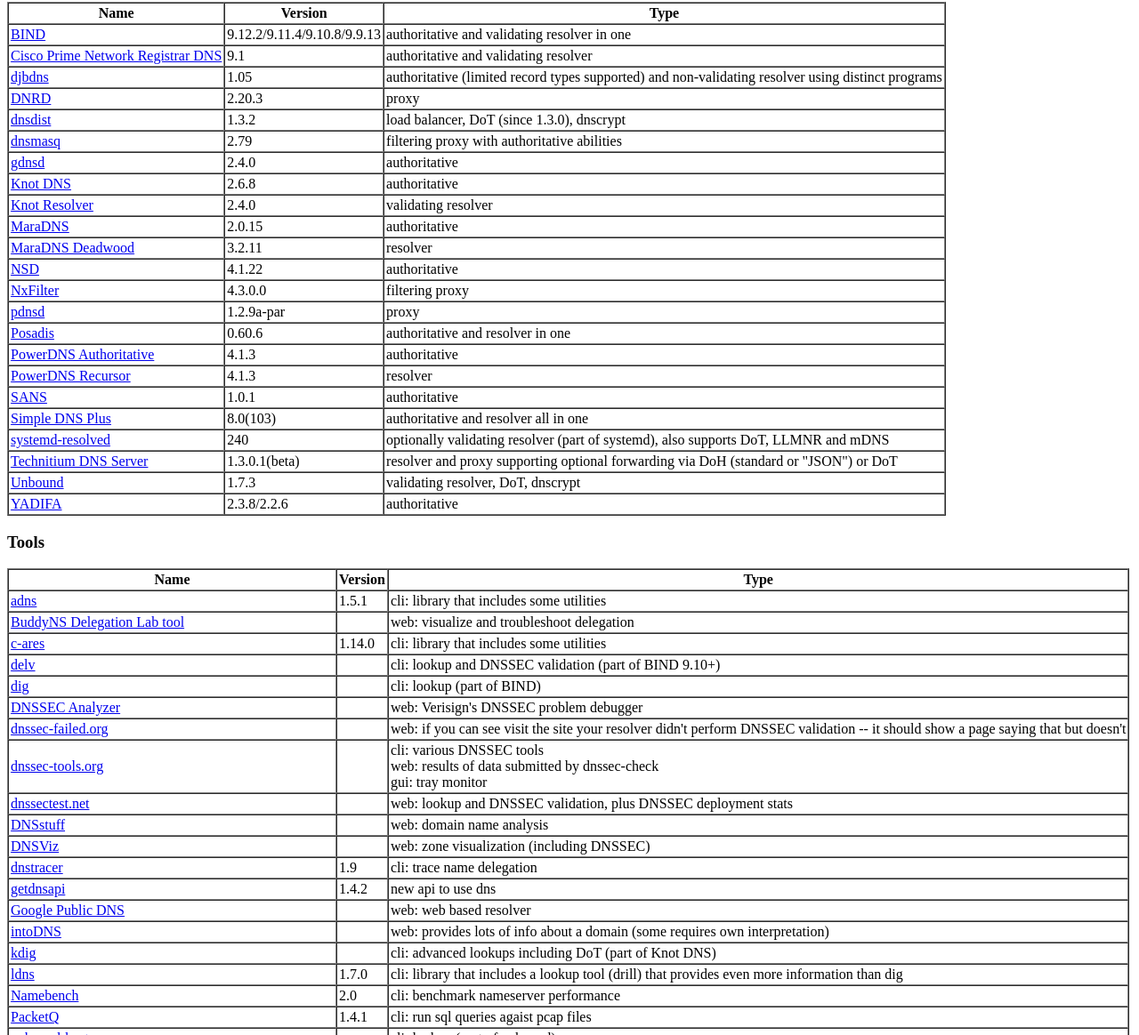
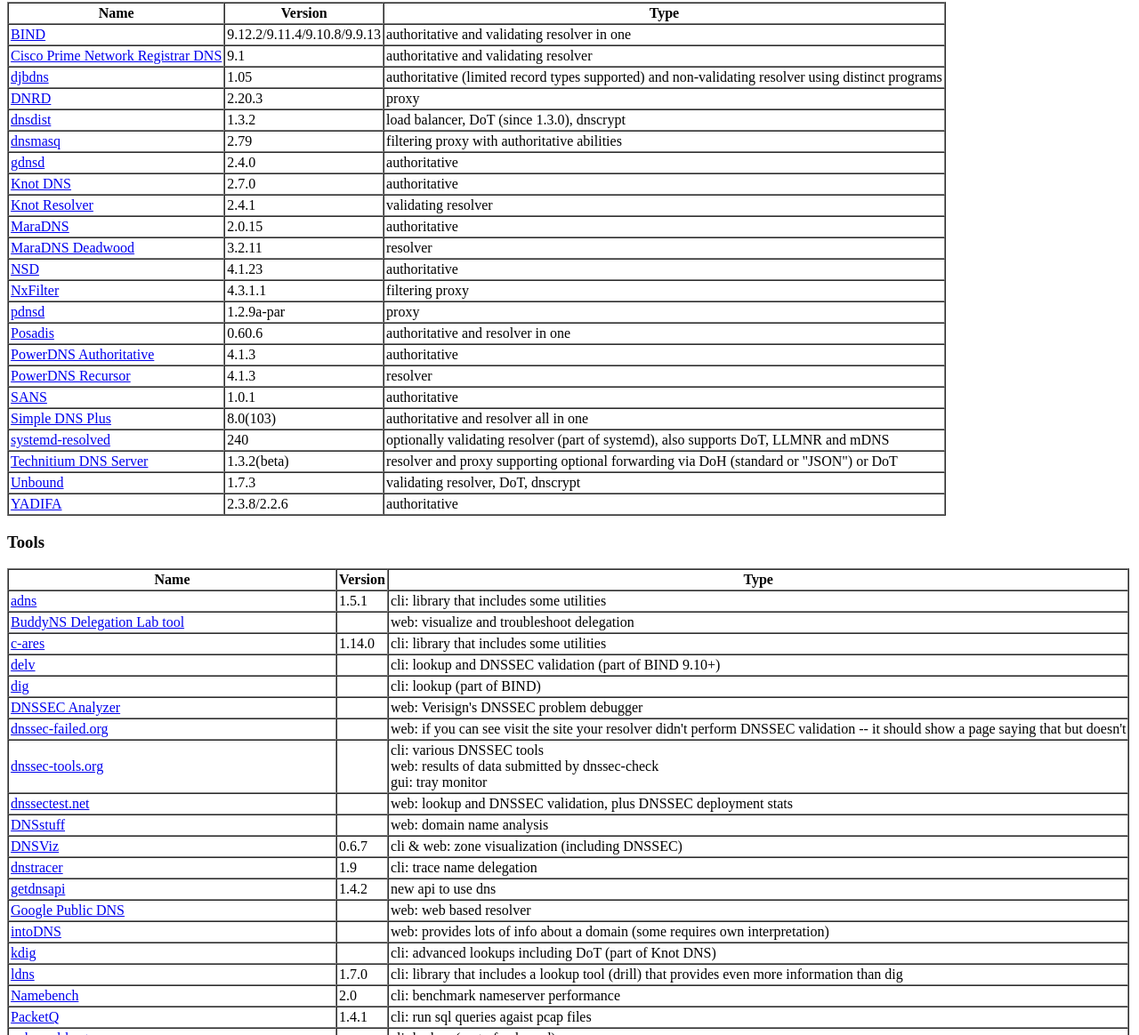
Before and after one commit to dns-channel/dns-channel.github.io, a plain HTML site: page index.html in a window 1280 px wide. Shown: the part 587-1751 px from the top of the page at 89% size. Drawn offline with Linux system fonts and the light colour scheme.

Commit message:
new version of knot auth and recursor, nsd, nxfilter and technitium dnsviz is available as a cli tool and add its version

```diff
--- a/index.html
+++ b/index.html
@@ -56,12 +56,12 @@
 <tr><td><a target="_blank" href="https://dnsdist.org/">dnsdist</a></td><td>1.3.2</td><td>load balancer, DoT (since 1.3.0), dnscrypt</td></tr>
 <tr><td><a target="_blank" href="http://www.thekelleys.org.uk/dnsmasq/doc.html">dnsmasq</a></td><td>2.79</td><td>filtering proxy with authoritative abilities</td></tr>
 <tr><td><a target="_blank" href="http://gdnsd.org/">gdnsd</a></td><td>2.4.0</td><td>authoritative</td></tr>
-<tr><td><a target="_blank" href="https://www.knot-dns.cz/">Knot DNS</a></td><td>2.6.8</td><td>authoritative</td></tr>
-<tr><td><a target="_blank" href="https://www.knot-resolver.cz/">Knot Resolver</a></td><td>2.4.0</td><td>validating resolver</td></tr>
+<tr><td><a target="_blank" href="https://www.knot-dns.cz/">Knot DNS</a></td><td>2.7.0</td><td>authoritative</td></tr>
+<tr><td><a target="_blank" href="https://www.knot-resolver.cz/">Knot Resolver</a></td><td>2.4.1</td><td>validating resolver</td></tr>
 <tr><td><a target="_blank" href="http://www.maradns.org/">MaraDNS</a></td><td>2.0.15</td><td>authoritative</td></tr>
 <tr><td><a target="_blank" href="http://www.maradns.org/deadwood/">MaraDNS Deadwood</a></td><td>3.2.11</td><td>resolver</td></tr>
-<tr><td><a target="_blank" href="https://www.nlnetlabs.nl/projects/nsd/">NSD</a></td><td>4.1.22</td><td>authoritative</td></tr>
-<tr><td><a target="_blank" href="http://www.nxfilter.org/">NxFilter</a></td><td>4.3.0.0</td><td>filtering proxy</td></tr>
+<tr><td><a target="_blank" href="https://www.nlnetlabs.nl/projects/nsd/">NSD</a></td><td>4.1.23</td><td>authoritative</td></tr>
+<tr><td><a target="_blank" href="http://www.nxfilter.org/">NxFilter</a></td><td>4.3.1.1</td><td>filtering proxy</td></tr>
 <tr><td><a target="_blank" href="http://members.home.nl/p.a.rombouts/pdnsd/">pdnsd</a></td><td>1.2.9a-par</td><td>proxy</td></tr>
 <tr><td><a target="_blank" href="http://posadis.sourceforge.net/posadis">Posadis</a></td><td>0.60.6</td><td>authoritative and resolver in one</td></tr>
 <tr><td><a target="_blank" href="https://www.powerdns.com/auth.html">PowerDNS Authoritative</a></td><td>4.1.3</td><td>authoritative</td></tr>
@@ -69,7 +69,7 @@
 <tr><td><a target="_blank" href="http://posadis.sourceforge.net/sans">SANS</a></td><td>1.0.1</td><td>authoritative</td></tr>
 <tr><td><a target="_blank" href="http://simpledns.com/">Simple DNS Plus</a></td><td>8.0(103)</td><td>authoritative and resolver all in one</td></tr>
 <tr><td><a target="_blank" href="https://github.com/systemd/systemd">systemd-resolved</a></td><td>240</td><td>optionally validating resolver (part of systemd), also supports DoT, LLMNR and mDNS</td></tr>
-<tr><td><a target="_blank" href="https://technitium.com/dns/">Technitium DNS Server</a></td><td>1.3.0.1(beta)</td><td>resolver and proxy supporting optional forwarding via DoH (standard or "JSON") or DoT</td></tr>
+<tr><td><a target="_blank" href="https://technitium.com/dns/">Technitium DNS Server</a></td><td>1.3.2(beta)</td><td>resolver and proxy supporting optional forwarding via DoH (standard or "JSON") or DoT</td></tr>
 <tr><td><a target="_blank" href="https://unbound.net/">Unbound</a></td><td>1.7.3</td><td>validating resolver, DoT, dnscrypt</td></tr>
 <tr><td><a target="_blank" href="http://www.yadifa.eu/">YADIFA</a></td><td>2.3.8/2.2.6</td><td>authoritative</td></tr>
 </tbody>
@@ -92,7 +92,7 @@
 <tr><td><a target="_blank" href="https://dnssec-tools.org/">dnssec-tools.org</a></td><td></td><td>cli: various DNSSEC tools<br>web: results of data submitted by dnssec-check<br>gui: tray monitor</td></tr>
 <tr><td><a target="_blank" href="https://dnssectest.net/">dnssectest.net</a></td><td></td><td>web: lookup and DNSSEC validation, plus DNSSEC deployment stats</td></tr>
 <tr><td><a target="_blank" href="http://www.dnsstuff.com/">DNSstuff</a></td><td></td><td>web: domain name analysis</td></tr>
-<tr><td><a target="_blank" href="http://dnsviz.net/">DNSViz</a></td><td></td><td>web: zone visualization (including DNSSEC)</td></tr>
+<tr><td><a target="_blank" href="http://dnsviz.net/">DNSViz</a></td><td>0.6.7</td><td>cli &amp; web: zone visualization (including DNSSEC)</td></tr>
 <tr><td><a target="_blank" href="http://www.mavetju.org/unix/dnstracer.php">dnstracer</a></td><td>1.9</td><td>cli: trace name delegation</td></tr>
 <tr><td><a target="_blank" href="https://getdnsapi.net/">getdnsapi</a></td><td>1.4.2</td><td>new api to use dns</td></tr>
 <tr><td><a target="_blank" href="http://dns.google.com/">Google Public DNS</a></td><td></td><td>web: web based resolver</td></tr>
```
